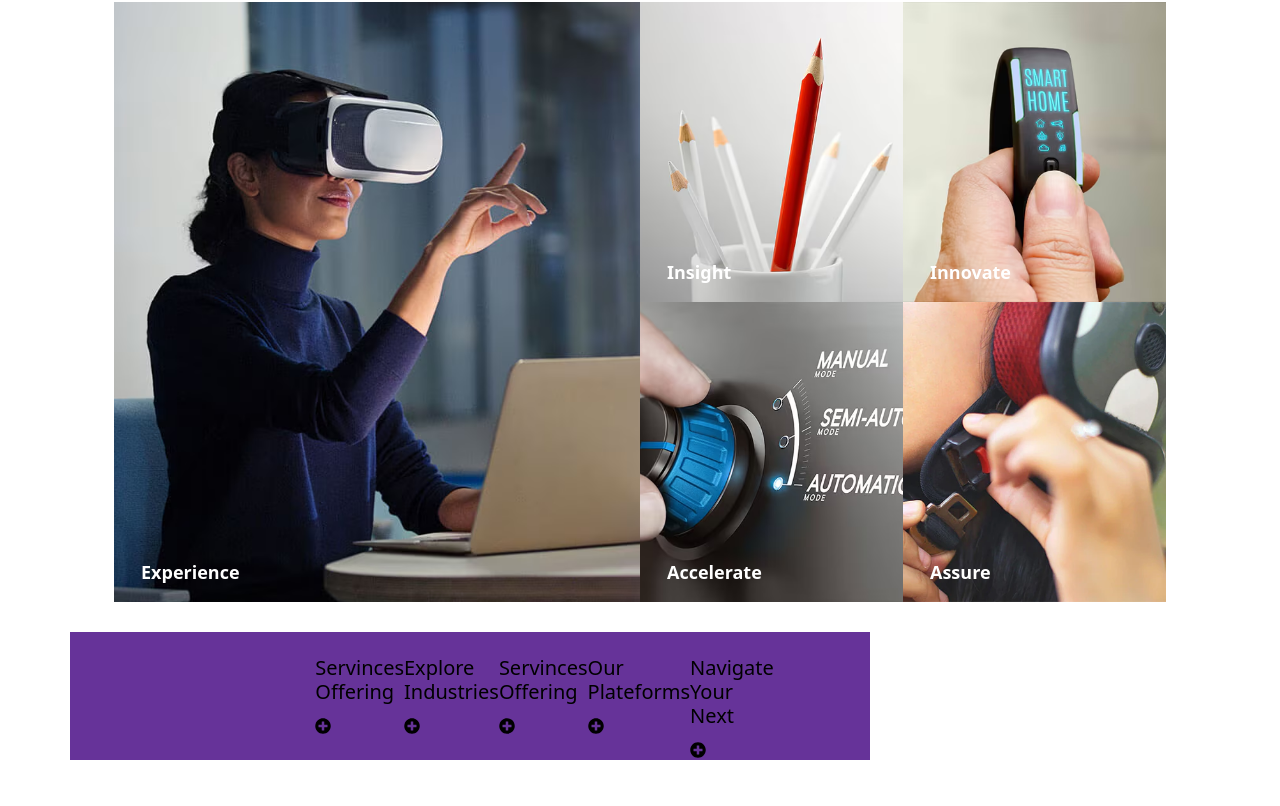
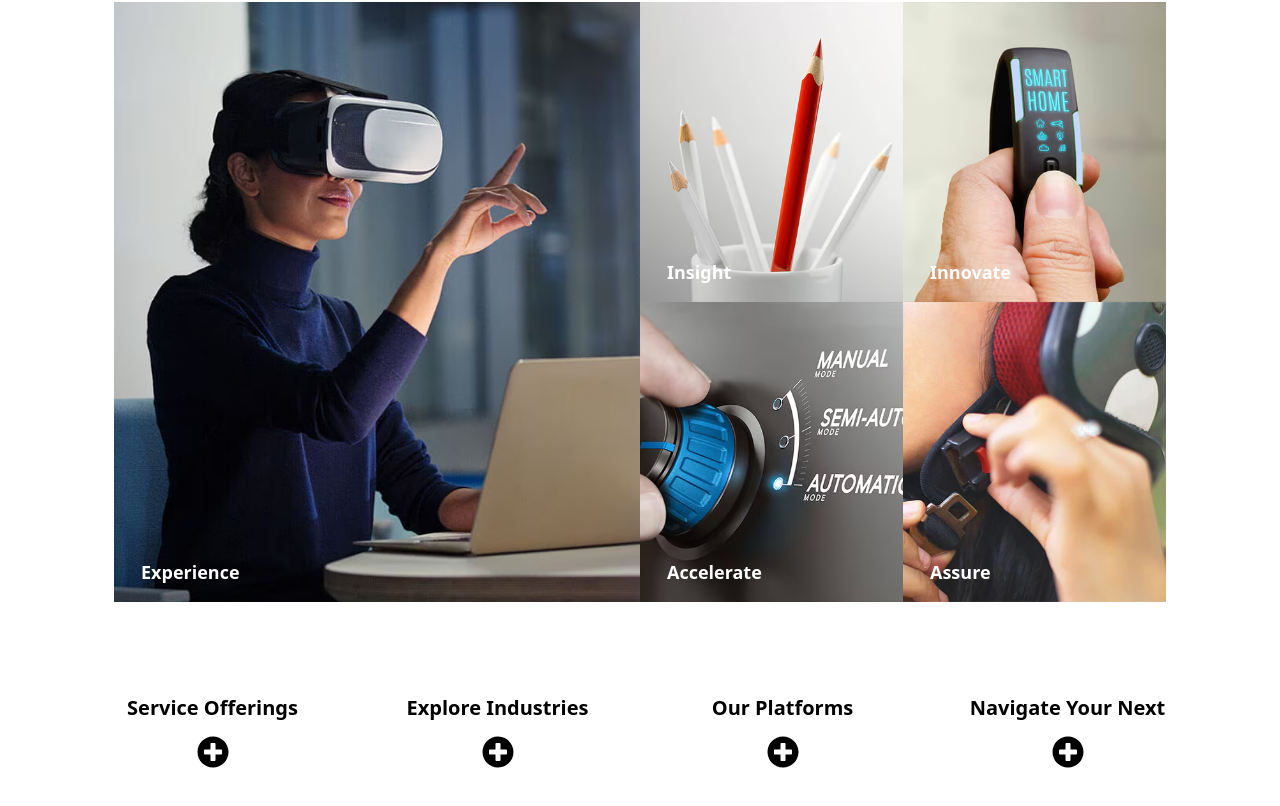
Before and after one commit to amnakhalid625/infosys-clone, a React (Vite) app: page / in a window 1280 px wide. Shown: the part 3088-3894 px from the top of the page. Before the commit the page ends 3848 px from the top, so only its background shows below. Built offline with nearby package versions, Linux system fonts and the light colour scheme.

Commit message:
infosys_website_clone

```diff
--- a/src/pages/offCanva/Canva.jsx
+++ b/src/pages/offCanva/Canva.jsx
@@ -1,48 +1,31 @@
-import React from 'react'
+import React from 'react';
 import { FaPlusCircle } from "react-icons/fa";
-import './canva.css'
+import './canva.css';
+
+const canvasItems = [
+  "Service Offerings",
+  "Explore Industries",
+  "Our Platforms",
+  "Navigate Your Next"
+];
 
 const Canva = () => {
   return (
-  <>
-  <section className='container-fluid'>
-    <div className='container '>
-        <div className="row canvas ">
-            <div className="col-lg-5 col-sm-12 col-12 d-flex flex-row justify-content-between g-4">
-                <div>
-                    <h5>Servinces Offering</h5>
-                    <FaPlusCircle />
+    <section className='container-fluid py-5'>
+      <div className='container'>
+        <div className="row justify-content-center g-4">
+          {canvasItems.map((item, index) => (
+            <div key={index} className="col-lg-3 col-md-6 col-sm-12 text-center">
+              <div className="canvas-box p-3">
+                <h5 className="fw-bold">{item}</h5>
+                <FaPlusCircle size={32} className="mt-2 plus-icon" />
+              </div>
+            </div>
+          ))}
+        </div>
+      </div>
+    </section>
+  );
+};
 
-
-                </div>
-                <div>
-                <h5>Explore Industries</h5>
-                <FaPlusCircle />
-                </div>
-                <div>
-                <h5>Servinces Offering</h5>
-                <FaPlusCircle />
-                </div>
-                <div>
-                <h5>Our Plateforms</h5>
-                <FaPlusCircle />
-                </div>
-                <div>
-                <h5>Navigate Your Next</h5>
-                <FaPlusCircle />
-                </div>
-
-
-                </div>
-        </div>
-    </div>
-
-
-  </section>
-
-
-  </>
-  )
-}
-
-export default Canva
+export default Canva;
--- a/src/pages/offCanva/canva.css
+++ b/src/pages/offCanva/canva.css
@@ -1,22 +1,28 @@
-*{
+* {
     margin: 0;
     padding: 0;
     box-sizing: border-box;
-    color: black ;
+    color: black;
+  }
 
-}
-body{
+  body {
     color: black !important;
-}
+  }
+
+  .canvas-box {
+    /* background-color: #f2f2f2; */
+    border-radius: 12px;
+    padding: 20px;
+    transition: all 0.3s ease;
+    cursor: pointer;
+  }
 
 
-.canvas{
-color: black !important;
-max-width: 800px !important;
-background-color: rebeccapurple;
-margin: auto;
-display: flex;
-flex-direction: column;
-align-items: center;
-justify-content: space-between;
-}
+  .plus-icon {
+    color: black;
+    transition: transform 0.3s ease;
+  }
+
+  .canvas-box:hover .plus-icon {
+    transform: rotate(90deg);
+  }
```
Also changed, not shown: src/assets/bell.avif (added).
